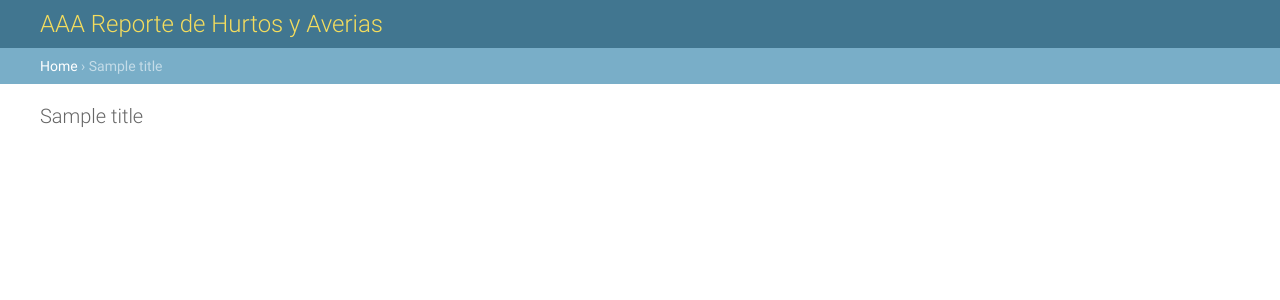
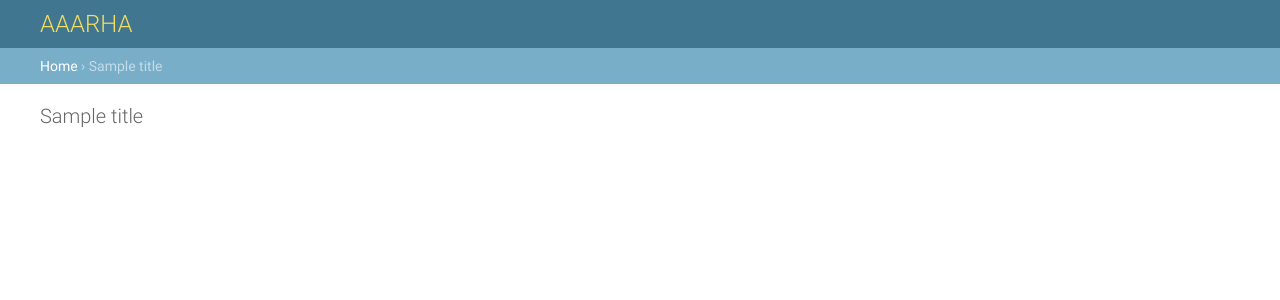
Before and after one commit to resparra/AAA, a Django app: template AAA/templates/admin/base_site.html in a window 1280 px wide. Shown: the top 300 px of the page. Run offline with Django 3.2, Linux system fonts and the light colour scheme; the template is opened without the code that fills it: most values are stand-ins (such as "Sample title", 1, 10 or a date in 2020); parts of the project's set-up code (start-up, migrations or seed data) failed here and were passed over.

Commit message:
Testing branch

```diff
--- a/AAA/templates/admin/base_site.html
+++ b/AAA/templates/admin/base_site.html
@@ -6,7 +6,7 @@
 {% block title %}{{ title }} | {% trans 'AAARHA' %}{% endblock %}
 
 {% block branding %}
-<h1 id="site-name">{% trans 'AAA Reporte de Hurtos y Averias' %}</h1>
+<h1 id="site-name">{% trans 'AAARHA' %}</h1>
 {% endblock %}
 
 {% block nav-global %}{% endblock %}
```
Also changed, not shown: 1 other file.
